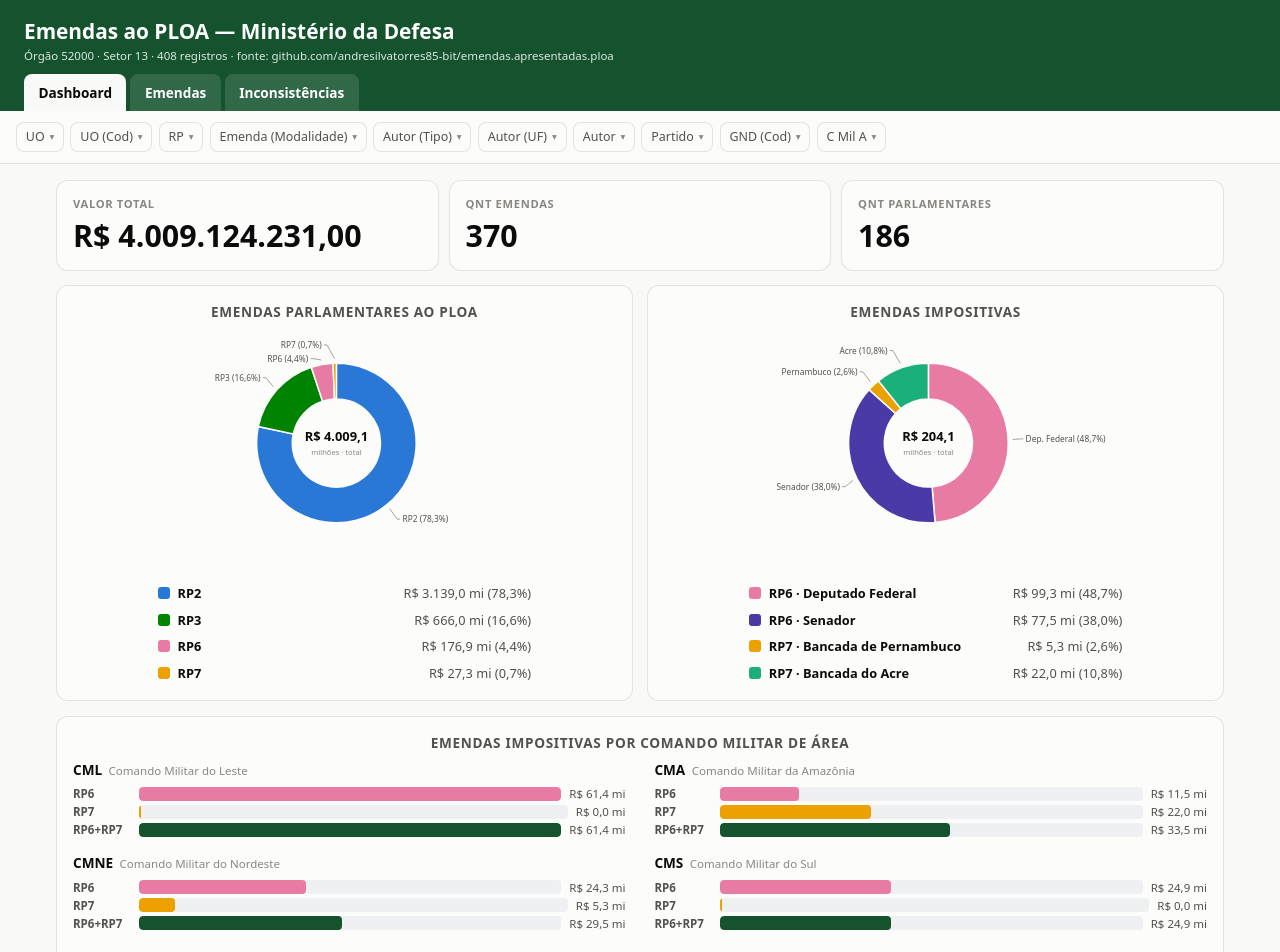
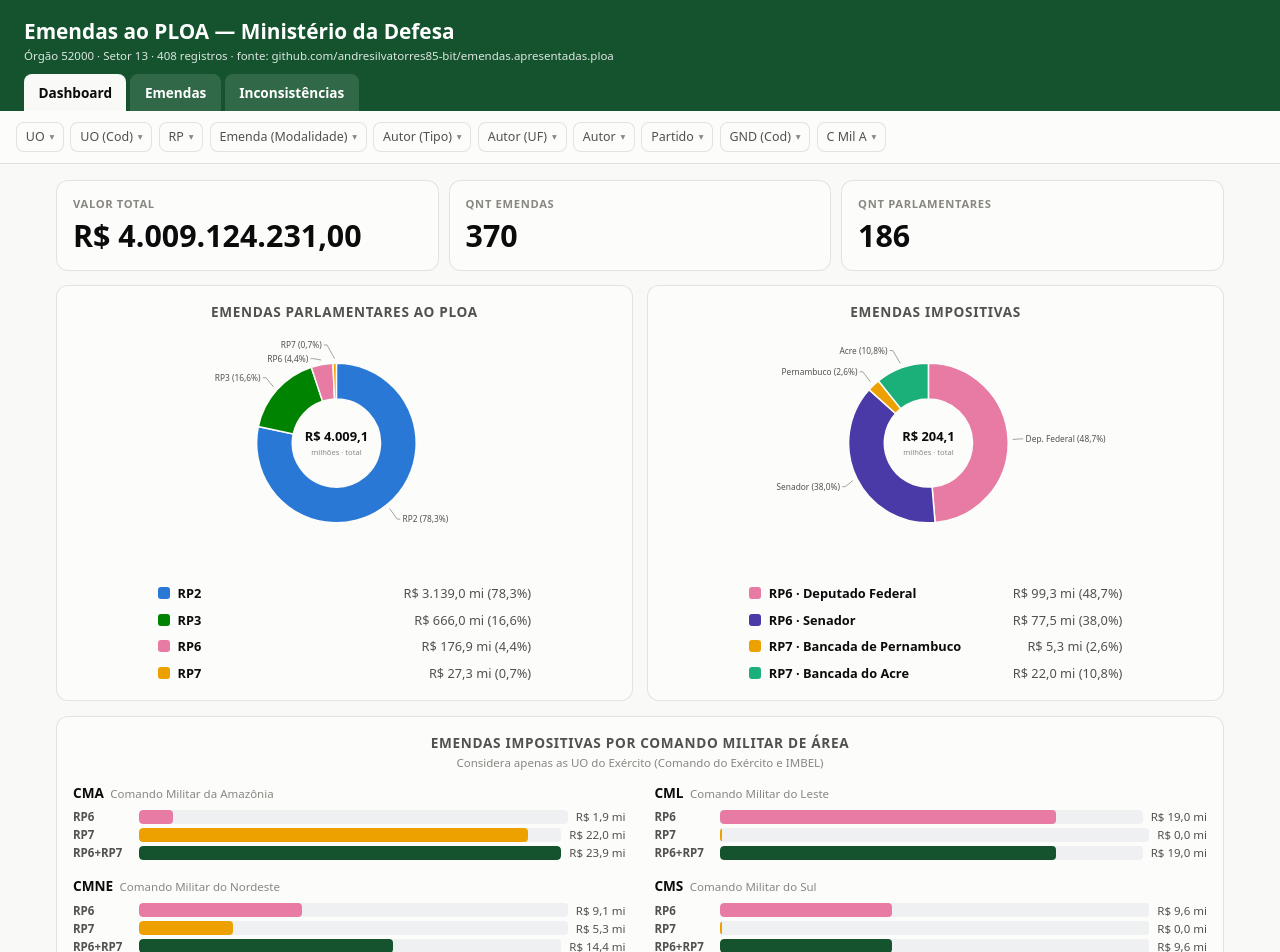
Before and after one commit to andresilvatorres85-bit/emendas-defesa-app, a React (Vite) app: page / in a window 1280 px wide. Shown: the top 952 px of the page. Built offline with nearby package versions, Linux system fonts and the light colour scheme.

Commit message:
Add files via upload

```diff
--- a/src/App.jsx
+++ b/src/App.jsx
@@ -113,6 +113,7 @@ export default function App() {
             </div>
             <section className="painel-grafico">
               <h2>EMENDAS IMPOSITIVAS POR COMANDO MILITAR DE ÁREA</h2>
+              <p className="painel-sub">Considera apenas as UO do Exército (Comando do Exército e IMBEL)</p>
               <GraficoBarras dados={impCMilA} />
             </section>
           </>
--- a/src/dados.js
+++ b/src/dados.js
@@ -135,14 +135,21 @@ export const C_MIL_A_NOME = {
   CMS: 'Comando Militar do Sul',
 }
 
+// UO do Exército (o C Mil A é uma estrutura do Exército, portanto o comparativo
+// por comando considera apenas estas UO): Comando do Exército e IMBEL.
+export const UO_EXERCITO = new Set(['52121', '52221'])
+
 // Comparativo por C Mil A: total impositivo RP6, RP7 e a soma (RP6+RP7) de
-// cada comando. Só entram comandos com algum valor impositivo (> 0), o que
-// naturalmente exclui "NÃO SE APLICA" (comissões, que são RP2/RP3).
+// cada comando, considerando SOMENTE as UO do Exército. Só entram comandos com
+// algum valor impositivo (> 0). Ordenado pela soma RP6+RP7 (maior -> menor); o
+// grid do gráfico preenche da esquerda p/ a direita e de cima p/ baixo, então
+// a ordem visual segue exatamente essa classificação.
 export function impositivasPorCMilA(registros) {
   const m = new Map()
   for (const r of registros) {
     const rp = String(r.rp)
     if (rp !== '6' && rp !== '7') continue
+    if (!UO_EXERCITO.has(String(r.uoCod))) continue
     const c = r.cmila || '—'
     if (!m.has(c)) m.set(c, { cmila: c, rp6: 0, rp7: 0 })
     const o = m.get(c)
--- a/src/styles.css
+++ b/src/styles.css
@@ -127,6 +127,10 @@ body {
   margin: 0 0 0.5rem; font-size: 0.85rem; font-weight: 700;
   letter-spacing: 0.05em; text-align: center; color: var(--tinta-2);
 }
+.painel-sub {
+  margin: -0.3rem 0 0.8rem; text-align: center;
+  font-size: 0.72rem; color: var(--tinta-fraca);
+}
 .pizza { margin: 0; display: flex; flex-direction: column; align-items: center; gap: 0.6rem; }
 .pizza svg { width: 100%; max-width: 380px; height: auto; }
 .pizza-rotulo text { font-size: 11px; fill: var(--tinta-2); }
```
